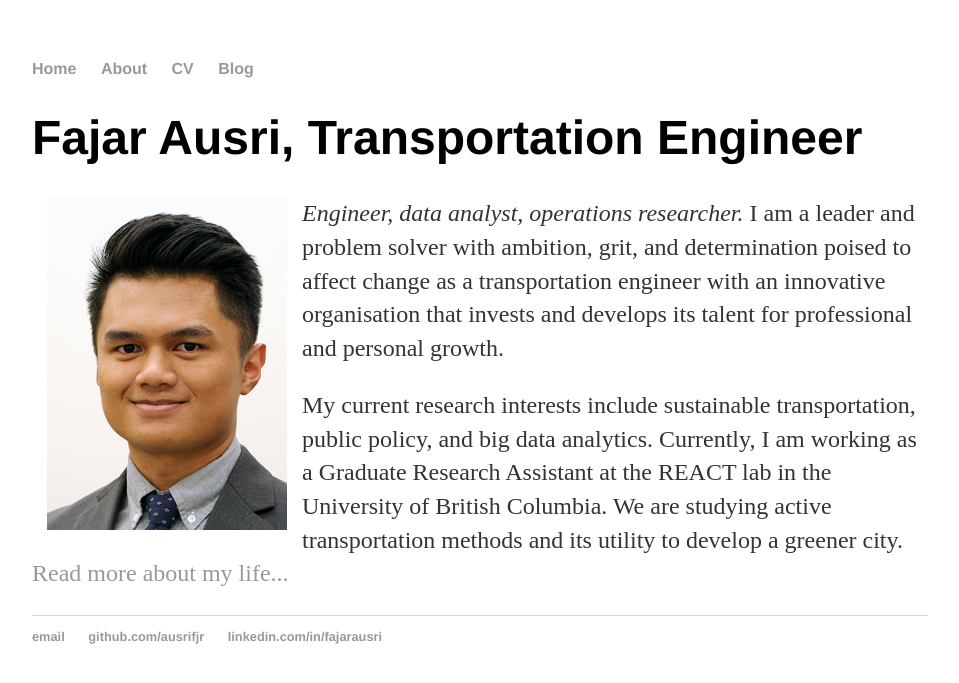
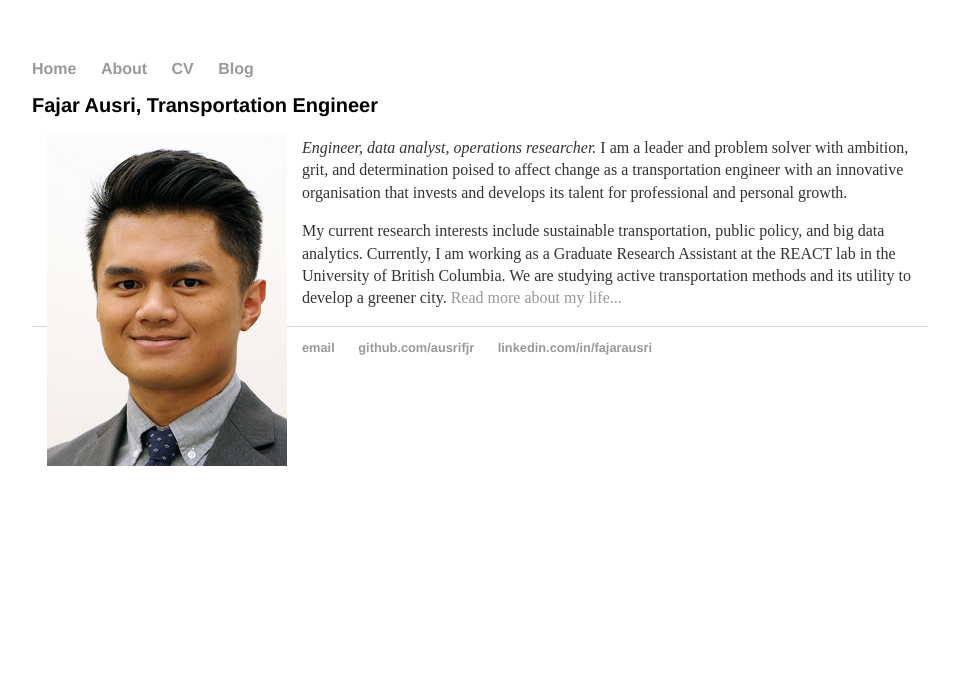
Before and after one commit to ausrifjr/ausrifjr.github.io, a Jekyll site: the page built from index.html, in a window 1280 px wide. Shown: the top 683 px of the page, without its empty margins (160-1119 px from the left). Built offline with Jekyll 4.4.1, drawn with Linux system fonts in a browser that asks for light colours.

Commit message:
Update main.css

```diff
--- a/css/main.css
+++ b/css/main.css
@@ -23,8 +23,12 @@ h1 {
     font-size: 3em;
     font-family:'Helvetica', 'Arial', 'Sans-Serif';
 }
+h1 {
+    font-size: 1.25em;
+    font-family:'Helvetica', 'Arial', 'Sans-Serif';
+}
 p {
-    font-size: 1.5em;
+    font-size: 1em;
     line-height: 1.4em;
     color: #333;
 }
```
